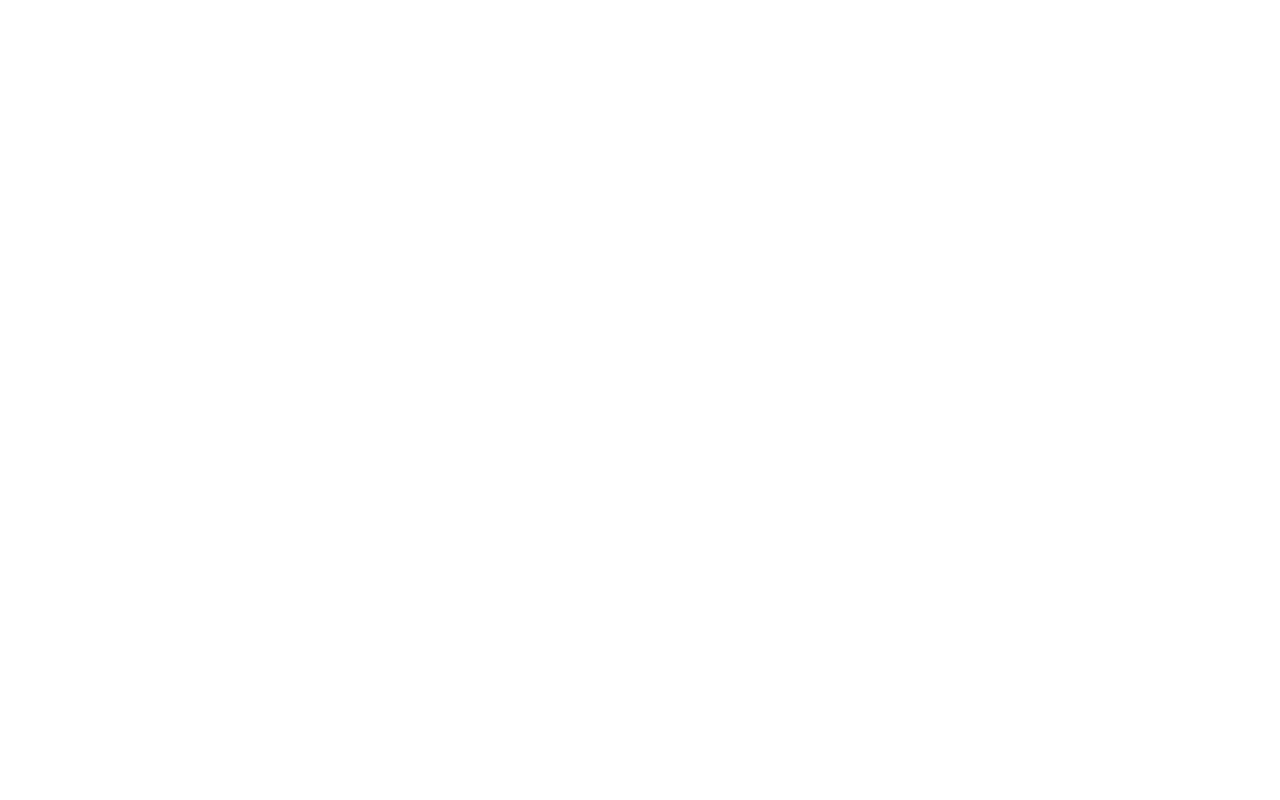
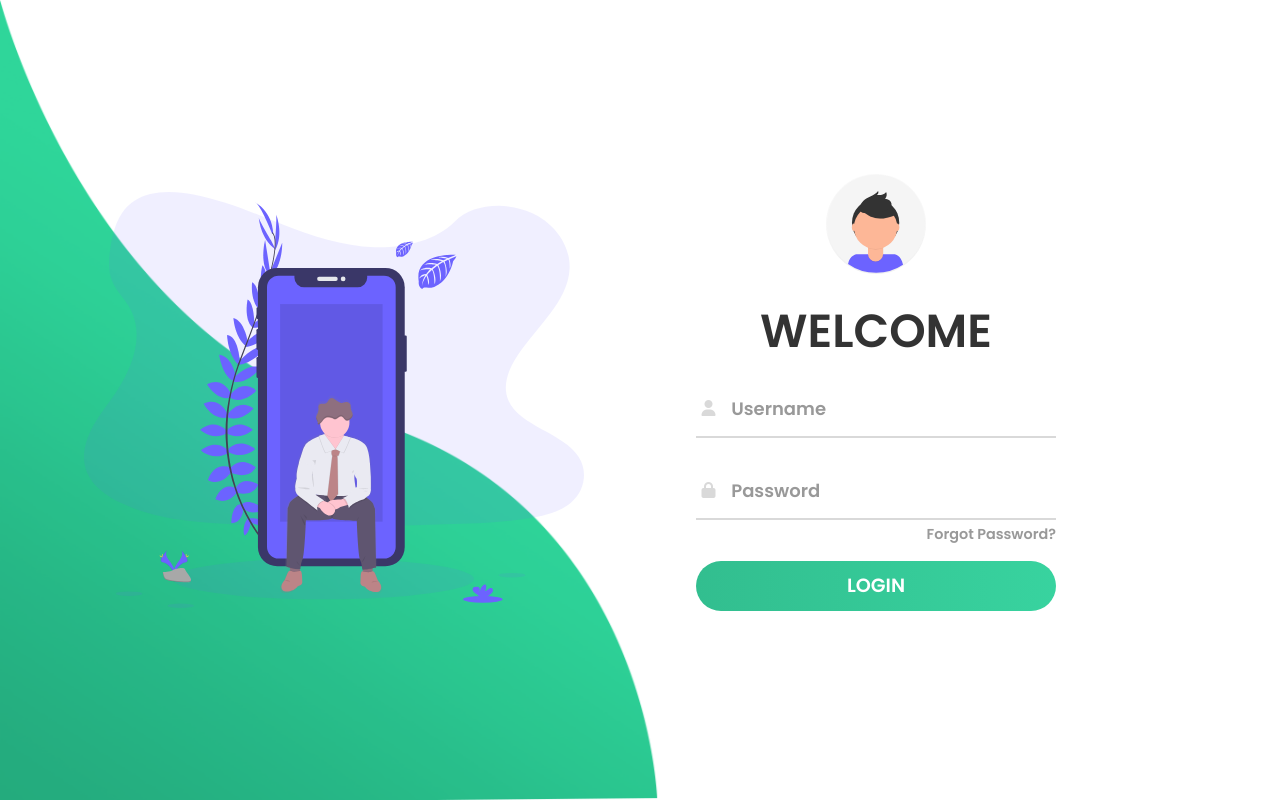
Before and after one commit to TheWalKer-TW/Responsive_Animated-Login_Form, a plain HTML site: page index.html in a window 1280 px wide. Drawn offline with Linux system fonts and the light colour scheme.

Commit message:
Finished

```diff
--- a/index.html
+++ b/index.html
@@ -3,9 +3,44 @@
     <head>
         <title>Login Form</title>
         <meta name="viewport" content="width=device-width, initial-scale=1">
+        <link rel="stylesheet" type="text/css" href="./style.css">
+        <link rel="preconnect" href="https://fonts.gstatic.com">
+        <link href="https://fonts.googleapis.com/css2?family=Poppins:wght@600&display=swap" rel="stylesheet">
         <script src="https://kit.fontawesome.com/a81368914c.js"></script>
     </head>
     <body>
-
+        <img class="wave" src="Images/wave.png">
+        <div class="container">
+            <div class="img">
+                <img src="Images/img.svg">
+            </div>
+            <div class="login-container">
+                <form action="index.html">
+                    <img class="avatar" src="Images/avatar.svg">
+                    <h2>Welcome</h2>
+                    <div class="input-div one">
+                        <div class="i">
+                            <i class="fas fa-user"></i>
+                        </div>
+                        <div>
+                            <h5>Username</h5>
+                            <input type="text" class="input">
+                        </div>
+                    </div>
+                    <div class="input-div two">
+                        <div class="i">
+                            <i class="fas fa-lock"></i>
+                        </div>
+                        <div>
+                            <h5>Password</h5>
+                            <input type="password" class="input">
+                        </div>
+                    </div>
+                    <a href="#">Forgot Password?</a>
+                    <input type="submit" class="btn" value="Login">
+                </form>
+            </div>
+        </div>
+        <script type="text/javascript" src="./main.js"></script>
     </body>
 </html>
--- a/main.js
+++ b/main.js
@@ -0,0 +1,18 @@
+const inputs = document.querySelectorAll('.input');
+
+function focusFunc(){
+    let parent = this.parentNode.parentNode;
+    parent.classList.add('focus');
+}
+
+function blurFunc(){
+    let parent = this.parentNode.parentNode;
+    if(this.value == ""){
+        parent.classList.remove('focus');
+    }
+}
+
+inputs.forEach(input => {
+    input.addEventListener('focus', focusFunc);
+    input.addEventListener('blur', blurFunc);
+})
--- a/style.css
+++ b/style.css
@@ -0,0 +1,233 @@
+*{
+    padding: 0;
+    margin: 0;
+    box-sizing: border-box;
+}
+
+body{
+    font-family: 'Poppins', sans-serif;
+}
+
+.wave{
+    position: fixed;
+    height: 100%;
+    left: 0;
+    bottom: 0;
+    z-index: -1;
+}
+
+.container{
+    width: 100vw;
+    height: 100vh;
+    display: grid;
+    grid-template-columns: repeat(2, 1fr);
+    gap: 7rem;
+    padding: 0 2rem;
+}
+
+.img{
+    display: flex;
+    justify-content: flex-end;
+    align-items: center;
+}
+
+.img img{
+    width: 500px;
+}
+
+.login-container{
+    display: flex;
+    align-items: center;
+    text-align: center;
+}
+
+form{
+    width: 360px;
+}
+
+.avatar{
+    width: 100px;
+}
+
+form h2{
+    font-size: 2.9rem;
+    text-transform: uppercase;
+    margin: 15px 0;
+    color: #333333
+}
+
+.input-div{
+    position: relative;
+    display: grid;
+    grid-template-columns: 7% 93%;
+    margin: 25px 0px;
+    padding: 5px 0;
+    border-bottom: 2px solid #d9d9d9;
+}
+
+.input-div::after, .input-div::before{
+    content: '';
+    position: absolute;
+    bottom: -2px;
+    width: 0;
+    height: 2px;
+    background-color: #38d39f;
+    transition: .3s;
+}
+
+.input-div::after{
+    right: 50%;
+}
+
+.input-div::before{
+    left: 50%;
+}
+
+.input-div.focus div h5{
+    top: -5px;
+    font-size: 15px;
+}
+
+.input-div.focus::after, .input-div.focus::before{
+    width: 50%;
+}
+
+.input-div.focus .i i{
+    color: #38d39f;
+}
+
+.input-div.one{
+    margin-top: 0;
+}
+
+.input-div.two{
+    margin-bottom: 4px;
+}
+
+.i{
+    display: flex;
+    justify-content: center;
+    align-items: center;
+}
+
+.i i{
+    color: #d9d9d9;
+    transition: .3s;
+}
+
+.input-div > div{
+    position: relative;
+    height: 45px;
+}
+
+.input-div > div h5{
+    position: absolute;
+    left: 10px;
+    top: 50%;
+    transform: translateY(-50%);
+    color: #999999;
+    font-size: 18px;
+    transition: .3s;
+}
+
+.input{
+    position: absolute;
+    width: 100%;
+    height: 100%;
+    top: 0;
+    left: 0;
+    border: none;
+    outline: none;
+    background: none;
+    padding: 0.5rem 0.7rem;
+    font-size: 1.2rem;
+    font-family: 'Poppins', sans-serif;
+    color: #555555;
+}
+
+a{
+    display: block;
+    text-align: right;
+    text-decoration: none;
+    color: #999999;
+    font-size: 0.9rem;
+    transition: .3s;
+}
+
+a:hover{
+    color: #38d39f
+}
+
+.btn{
+    display: block;
+    width: 100%;
+    height: 50px;
+    border-radius: 25px;
+    margin: 1rem 0;
+    font-size: 1.2rem;
+    outline: none;
+    border: none;
+    background-image: linear-gradient(
+        to right,
+        #32be8f,
+        #38d39f,
+        #32be8f);
+    cursor: pointer;
+    color: #ffffff;
+    text-transform: uppercase;
+    font-family: 'Poppins', sans-serif;
+    background-size: 200%;
+    transition: .5s;
+}
+
+.btn:hover{
+    background-position: right;
+}
+
+@media screen and (max-width: 1050px){
+    .container{
+        gap: 5rem;
+    }
+}
+
+@media screen and (max-width: 1000px){
+    form{
+        width: 290px;
+    }
+
+    form h2{
+        font-size: 2.4rem;
+        margin: 8px 0;
+    }
+
+    .img img{
+        width: 400px;
+    }
+}
+
+@media screen and (max-width: 900px){
+    form{
+        width: 290px;
+    }
+
+    form h2{
+        font-size: 2.4rem;
+        margin: 8px 0;
+    }
+
+    .img{
+        display: none;
+    }
+
+    .container{
+        grid-template-columns: 1fr;
+    }
+
+    .wave{
+        display: none;
+    }
+
+    .login-container{
+        justify-content: center;
+    }
+}
```
Also changed, not shown: Images/avatar.svg (added), Images/img.svg (added), Images/wave.png (added).
